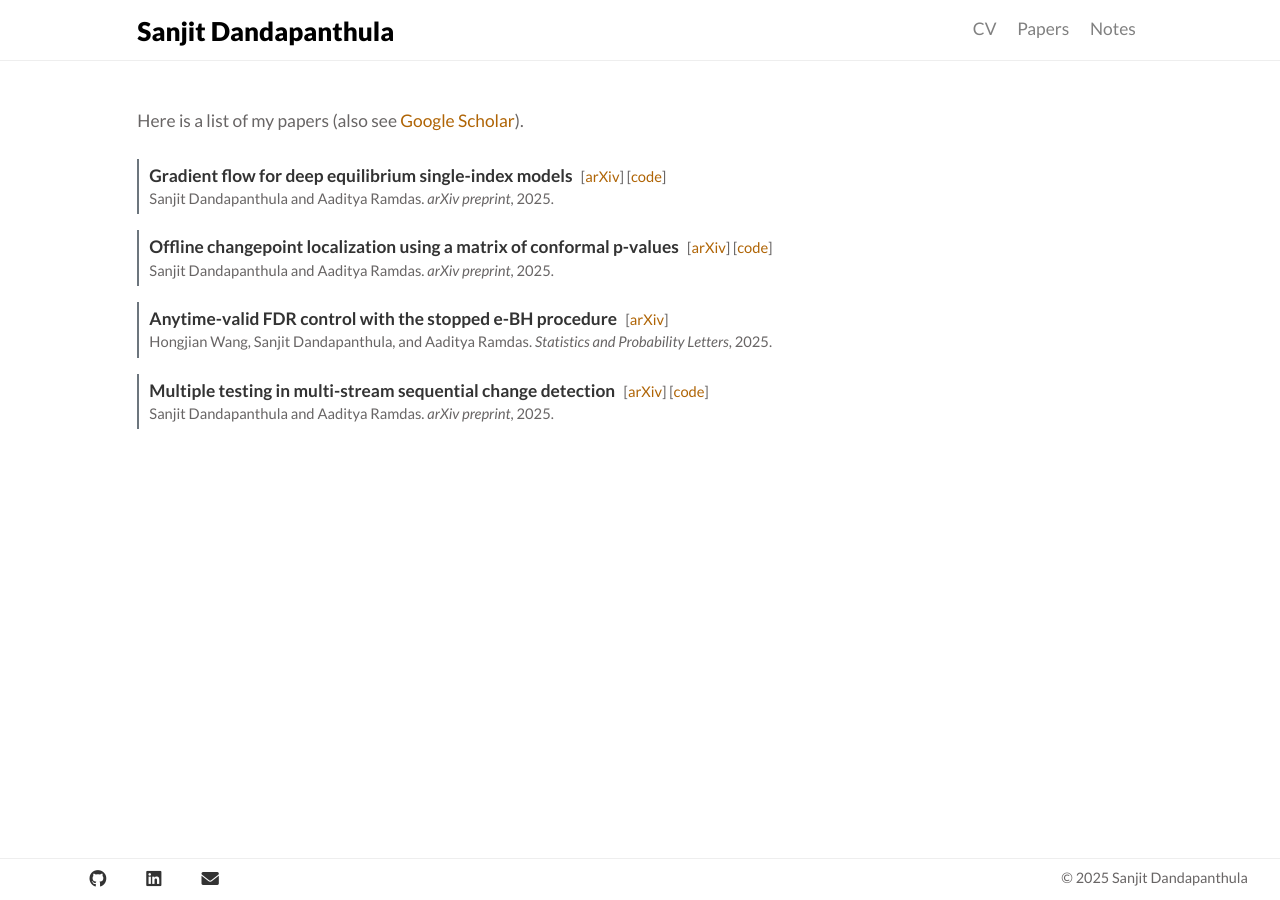
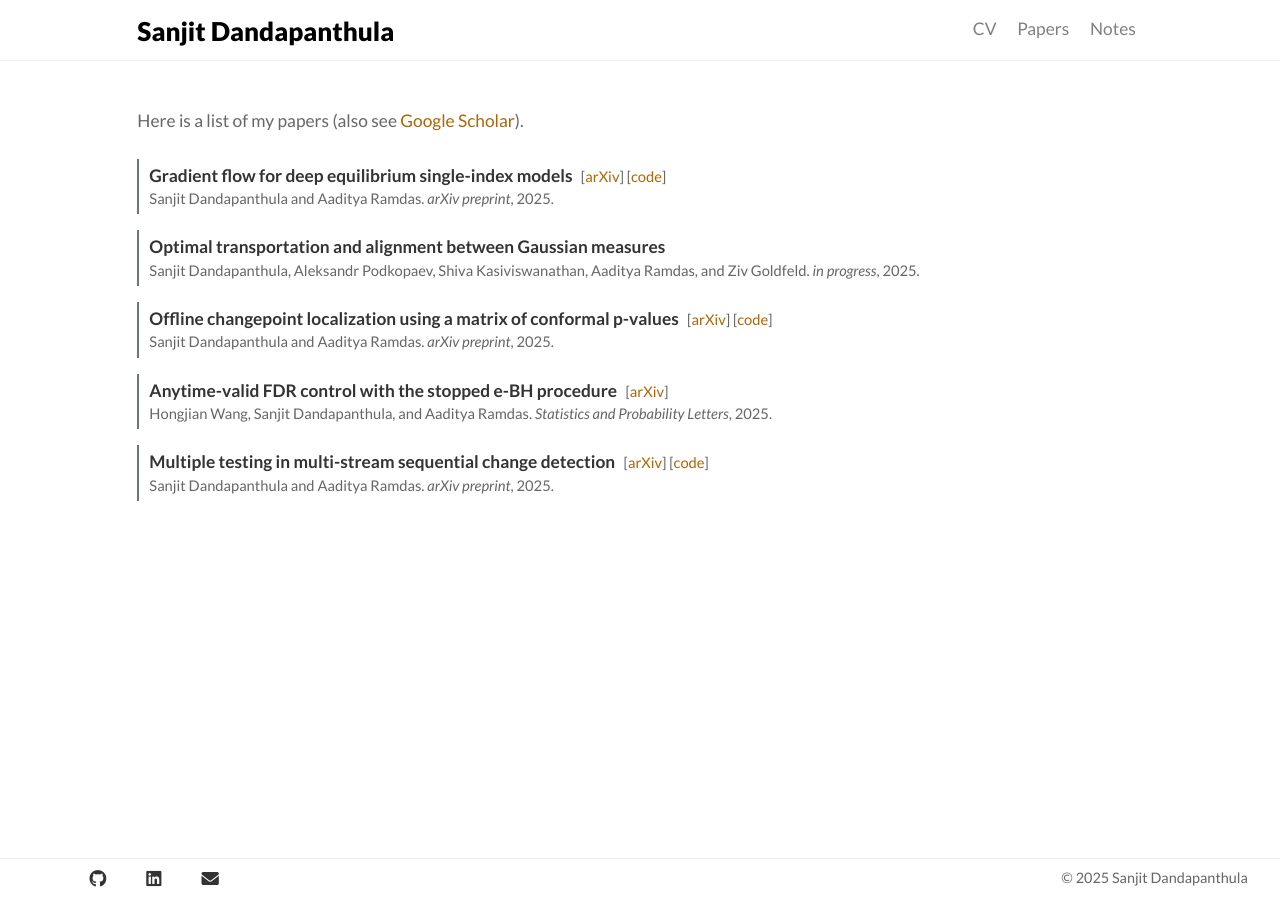
Before and after one commit to sanjitdp/sanjitdp.github.io, a Jekyll site: the page built from papers/index.html, in a window 1280 px wide. Built offline with Jekyll 4.4.1, drawn with Linux system fonts in a browser that asks for light colours.

Commit message:
added amazon project to list of papers

```diff
--- a/papers/index.html
+++ b/papers/index.html
@@ -60,6 +60,14 @@ title: Papers
             <div class="paper-details">Sanjit Dandapanthula and Aaditya Ramdas. <em>arXiv preprint</em>, 2025.</div>
         </div>
         <div class="paper-item">
+            <span class="paper-title">Optimal transportation and alignment between Gaussian measures</span>
+            <span class="paper-links">
+
+            </span>
+            <div class="paper-details">Sanjit Dandapanthula, Aleksandr Podkopaev, Shiva Kasiviswanathan, Aaditya Ramdas,
+                and Ziv Goldfeld. <em>in progress</em>, 2025.</div>
+        </div>
+        <div class="paper-item">
             <span class="paper-title">Offline changepoint localization using a matrix of conformal p-values</span>
             <span class="paper-links">
                 [<a href="https://arxiv.org/abs/2505.00292" target="_blank">arXiv</a>]
```
